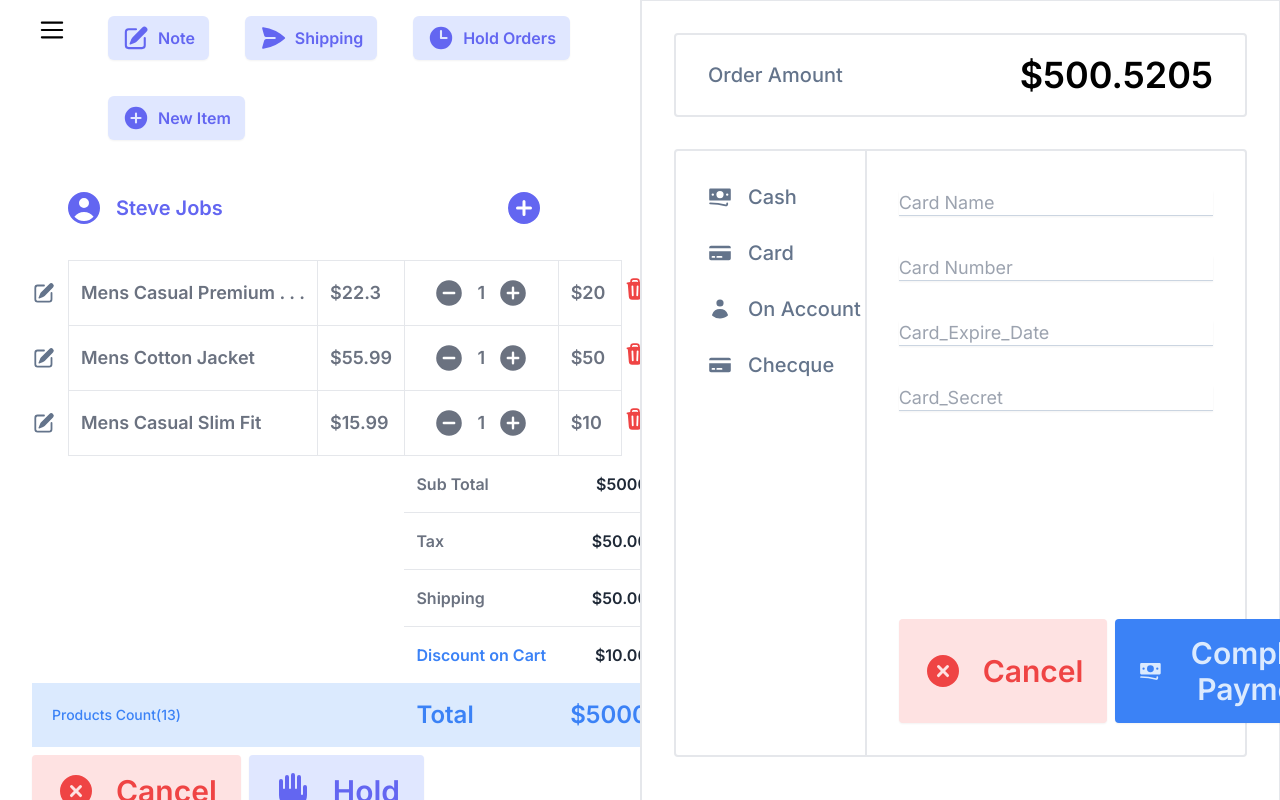
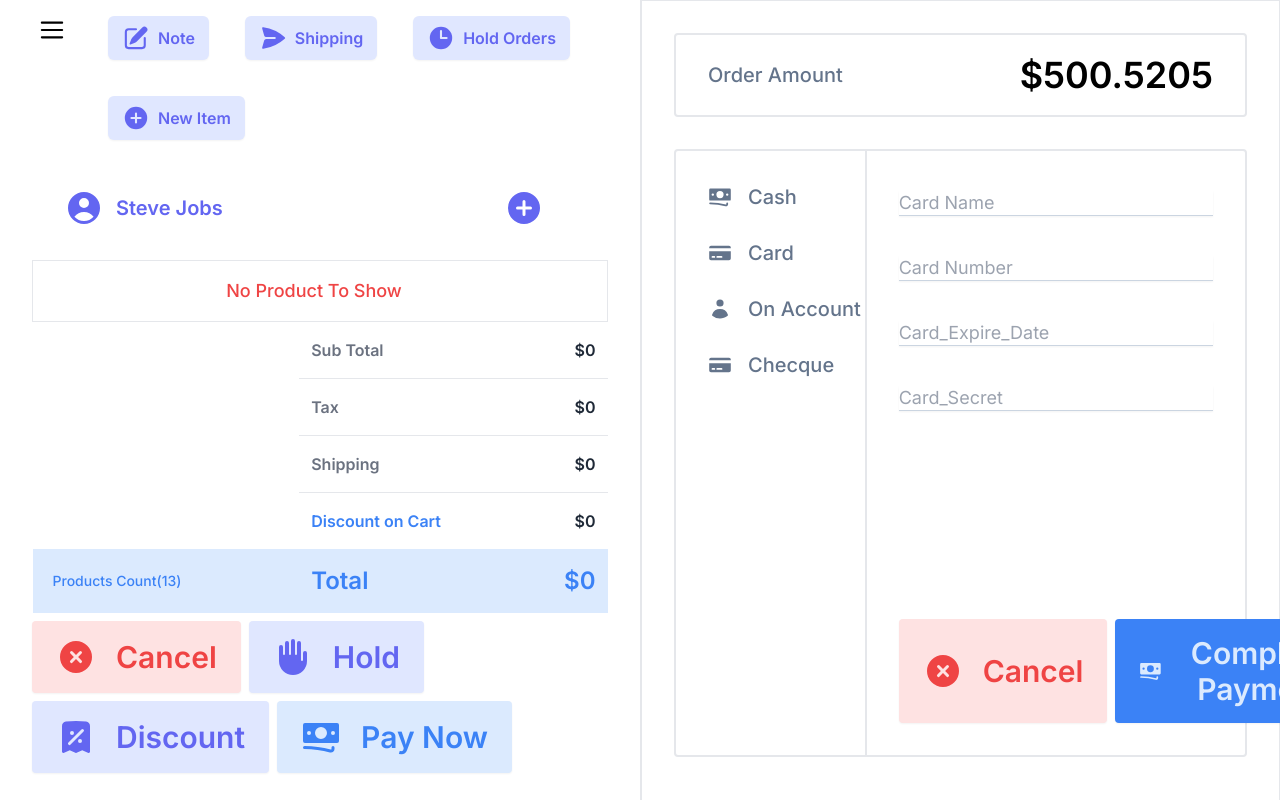
Before and after one commit to faysal725/pos, a Next.js app: page /payment in a window 1280 px wide. Shown: the top 800 px of the page. Built offline with nearby package versions, Linux system fonts and the light colour scheme.

Commit message:
item counter modified

```diff
--- a/src/components/Card/Card.jsx
+++ b/src/components/Card/Card.jsx
@@ -1,30 +1,36 @@
 "use client";
 
-
-import { setProduct, getProducts } from "@/features/cart/cartSlice";
+import { setProduct, getProducts, setSubTotal, setTotal, emptyCart } from "@/features/cart/cartSlice";
 import Link from "next/link";
-import React, { useContext, useState } from "react";
+import React, { useContext, useEffect, useState } from "react";
 import { useSelector, useDispatch } from "react-redux";
-
-
 
 export default function Card({ productDetails }) {
   // for form submission
   const [userData, setUserData] = useState({});
-  const dispatch = useDispatch()
-  const {products} = useSelector((state) => state.cart)
-
-  // const {
-  //     product, setProduct
-  //   } = useContext(CartContext);
+  const dispatch = useDispatch();
+  const { products } = useSelector((state) => state.cart);
 
   const addToCart = async () => {
-    dispatch(setProduct(productDetails))
-    console.log(products)
+    dispatch(setProduct(productDetails));
   };
 
+  useEffect(() => {
+    if (products.length > 0) {
+      dispatch(setSubTotal(products))
+
+
+    }else{
+      dispatch(setSubTotal([]))
+    }
+    dispatch(setTotal(products))
+  }, [products])
+
   return (
-    <div  onClick={() => addToCart()} className="group relative max-w-72 border flex flex-col justify-between border-slate-400  rounded-sm w-40">
+    <div
+      onClick={() => addToCart()}
+      className="group relative max-w-72 border flex flex-col justify-between border-slate-400  rounded-sm w-40"
+    >
       <div className="overflow-hidden rounded-md  lg:aspect-none group-hover:opacity-75 h-40 w-40 p-2 mx-auto">
         <img
           src={productDetails.image}
--- a/src/components/Counter/ItemCounter.jsx
+++ b/src/components/Counter/ItemCounter.jsx
@@ -2,18 +2,33 @@
 
 
 import { MinusCircleIcon, PlusCircleIcon } from "@heroicons/react/20/solid";
-import React, { useState } from "react";
+import React, { useEffect, useState } from "react";
 
-export default function ItemCounter({ defaultValue = 1 }) {
-    const [count, setCount] = useState(defaultValue)
+export default function ItemCounter({ quantity = 1 , setQty}) {
+    const [count, setCount] = useState(quantity)
+
+    useEffect(() => {
+      setCount(quantity)
+    }, [quantity])
+
+    const handleIncrease = () => {
+      setQty(count+1)
+    }
+
+    const handleDecrease = () => {
+      if (count > 1) {
+        setQty(count - 1)
+      }
+    }
+
   return (
     <div className="flex gap-x-3 items-center justify-center">
-      <button className="" onClick={() => console.log('asdf')}>
-        <MinusCircleIcon className="h-8 w-8" />
+      <button className="" onClick={() => handleDecrease()}>
+        <MinusCircleIcon className="h-8 w-8 transition-all duration-150 hover:scale-110 hover:text-indigo-500" />
       </button>
       <span>{count}</span>
       <button>
-        <PlusCircleIcon className="h-8 w-8" onClick={() => console.log('asdf')}/>
+        <PlusCircleIcon className="h-8 w-8 transition-all duration-150 hover:scale-110 hover:text-indigo-500" onClick={() => handleIncrease()}/>
       </button>
     </div>
   );
--- a/src/components/Table/ProductTable.jsx
+++ b/src/components/Table/ProductTable.jsx
@@ -16,11 +16,22 @@ import {
 import IconBtnLg from "../Button/IconBtnLg";
 import ItemCounter from "../Counter/ItemCounter";
 
-export default function ProductTable({ tableData }) {
-
+export default function ProductTable({ tableData, subTotal=0, tax=0, shipping=0, total=0, discount=0, deleteByIndex, setQuantity}) {
+  console.log(tableData)
   const handleClick = () => {
     console.log('asdfsdf')
   }
+
+  const NoProduct = () => {
+    return(
+      <tr className="border">
+                  <td colSpan="5" className="whitespace-nowrap py-4 pl-4 pr-3 text-sm font-medium text-gray-900 sm:pl-0 text-center">
+                    <p className="text-lg text-red-500">No Product To Show</p>
+                  </td>
+                  </tr>
+    )
+  }
+
   return (
     <div className="px-4 sm:px-6 lg:px-8 pb-10">
       <div className=" flow-root">
@@ -28,30 +39,35 @@ export default function ProductTable({ tableData }) {
           <div className="inline-block min-w-full py-2 align-middle sm:px-6 lg:px-8">
             <table className="min-w-full divide-y divide-gray-300">
               <tbody className="">
-                {tableData.map((product) => (
-                  <tr key={product.id}>
+                {
+                tableData.length > 0 ? tableData.map((product, index) => (
+                  <tr key={index}>
                     <td className="whitespace-nowrap py-4 pl-4 pr-3 text-sm font-medium text-gray-900 sm:pl-0">
                       <PencilSquareIcon className="h-6 w-6 text-slate-500" />
                     </td>
                     <td className="whitespace-nowrap px-3 py-4 text-lg text-gray-500 font-semibold border">
-                      {product.title.length > 20
-                        ? product.title.slice(0, 20) + ". . ."
-                        : product.title}
+                      {product.name.length > 20
+                        ? product.name.slice(0, 20) + ". . ."
+                        : product.name}
+                    </td>
+                    <td className="whitespace-nowrap px-3 py-4 text-lg text-gray-500 font-semibold border">
+                      ${product.raw.price}
+                    </td>
+                    <td className="whitespace-nowrap px-3 py-4 text-lg text-gray-500 font-semibold border">
+                      <ItemCounter quantity={product.quantity} setQty={(qty) => setQuantity(qty, index)}/>
                     </td>
                     <td className="whitespace-nowrap px-3 py-4 text-lg text-gray-500 font-semibold border">
                       ${product.price}
                     </td>
-                    <td className="whitespace-nowrap px-3 py-4 text-lg text-gray-500 font-semibold border">
-                      <ItemCounter />
-                    </td>
-                    <td className="whitespace-nowrap px-3 py-4 text-lg text-gray-500 font-semibold border">
-                      ${product.discount_price}
-                    </td>
                     <td className="whitespace-nowrap py-4 pl-4 pr-3 text-sm font-medium text-gray-900 sm:pl-0 flex justify-center">
-                      <TrashIcon className="h-6 w-6 text-red-500" />
+                      <TrashIcon  onClick={() => deleteByIndex(index)} className="h-6 w-6 text-red-500" />
                     </td>
                   </tr>
-                ))}
+
+                ))
+                :
+                <NoProduct />
+                }
 
                 <tr>
                   <td
@@ -65,7 +81,7 @@ export default function ProductTable({ tableData }) {
                     className="whitespace-nowrap px-3 py-4 text-base text-gray-800 font-semibold text-end"
                     colSpan="2"
                   >
-                    $5000
+                    ${subTotal}
                   </td>
                 </tr>
 
@@ -81,7 +97,7 @@ export default function ProductTable({ tableData }) {
                     className="whitespace-nowrap px-3 py-4 text-base text-gray-800 font-semibold text-end border-t"
                     colSpan="2"
                   >
-                    $50.00
+                    ${tax}
                   </td>
                 </tr>
 
@@ -97,7 +113,7 @@ export default function ProductTable({ tableData }) {
                     className="whitespace-nowrap px-3 py-4 text-base text-gray-800 font-semibold text-end border-t"
                     colSpan="2"
                   >
-                    $50.00
+                    ${shipping}
                   </td>
                 </tr>
 
@@ -113,7 +129,7 @@ export default function ProductTable({ tableData }) {
                     className="whitespace-nowrap px-3 py-4 text-base text-gray-800 font-semibold text-end border-t"
                     colSpan="2"
                   >
-                    $10.00
+                    ${discount}
                   </td>
                 </tr>
 
@@ -131,7 +147,7 @@ export default function ProductTable({ tableData }) {
                     className="whitespace-nowrap px-3 py-4 text-2xl  font-semibold text-end"
                     colSpan="2"
                   >
-                    $5000
+                    ${total}
                   </td>
                 </tr>
               </tbody>
--- a/src/containers/CheckoutContainer.jsx
+++ b/src/containers/CheckoutContainer.jsx
@@ -1,3 +1,4 @@
+'use client'
 import React from 'react'
 import {
     EllipsisVerticalIcon,
@@ -8,14 +9,34 @@ import CheckoutHeader from '@/components/Header/CheckoutHeader';
 import ProfileSection from '@/components/Page/ProfileSection';
 import ProductTable from '@/components/Table/ProductTable';
 import { getAllProducts } from '../../data/product-data';
+import { useSelector, useDispatch } from "react-redux";
+import { removeProduct, setQuantity } from '@/features/cart/cartSlice';
+
 
 export default function CheckoutContainer() {
-  const products = getAllProducts().slice(1, 4)
+
+  const { products, subTotal,total, tax, shipping, discount   } = useSelector((state) => state.cart);
+  const dispatch = useDispatch();
+
+  const handleQty = (qty, index) => {
+    let quantityChangeProduct = {
+      index: index,
+      quantity: qty
+    }
+
+    dispatch(setQuantity(quantityChangeProduct))
+  }
   return (
     <section>
         <CheckoutHeader />
         <ProfileSection />
-        <ProductTable tableData={products}/>
+
+        {/* {
+          products? <ProductTable tableData={products} subTotal={subTotal} tax={tax} shipping={shipping} total={total} discount={discount}/>
+          :
+          <></>
+        } */}
+        <ProductTable tableData={products} subTotal={subTotal} tax={tax} shipping={shipping} total={total} discount={discount} deleteByIndex={(index) => dispatch(removeProduct(index))} setQuantity={(qty, index) => handleQty(qty, index)}/>
     </section>
   )
 }
--- a/src/features/cart/cartSlice.js
+++ b/src/features/cart/cartSlice.js
@@ -10,6 +10,9 @@ export const cartSlice = createSlice({
     total: 0,
     deliveryCharge: 0,
     totalProduct: 0,
+    tax:0,
+    shipping:0,
+    discount: 0
   },
   reducers: {
     open: (state) => {
@@ -41,23 +44,43 @@ export const cartSlice = createSlice({
 
         state.products.push(productBody(product));
       }
+
+      state.tax = 34
+      state.shipping = 20
+      state.discount = 10
     },
 
     removeProduct(state, action) {
       console.log("product removal", state.products);
       let index = action.payload;
       state.products.splice(index, 1);
+      if (state.products.length  == 0) {
+        state.tax = 0
+        state.shipping = 0
+        state.discount = 0
+      }
+    },
+
+    setQuantity(state, action){
+      let index = action.payload.index;
+      let qty = action.payload.quantity;
+
+      console.log(index, qty, state.products[index].quantity)
+
+      // state.products.splice(index, 1);
+
+      state.products[index].quantity = qty
     },
 
     emptyCart(state) {
-      state.vendorId = null;
       state.deliveryCharge = 0;
-      state.kmCharge = 0;
-      state.weightCharge = 0;
-      state.baseFare = 0;
       state.subTotal = 0;
       state.total = 0;
-      state.products.splice(0, state.products.length);
+      state.products= [];
+
+      state.tax = 0
+      state.shipping = 0
+      state.discount =  0
     },
 
     getProducts(state) {
@@ -68,8 +91,10 @@ export const cartSlice = createSlice({
       state.products.push(products);
     },
 
-    getTotal(state) {
-      return Math.ceil(state.subTotal + state.deliveryCharge);
+    setTotal(state) {
+      console.log(Math.ceil(state.subTotal + state.deliveryCharge + state.tax + state.shipping  - state.discount))
+      // return Math.ceil(state.subTotal + state.deliveryCharge + state.tax + state.shipping  - state.discount);
+      state.total = Math.ceil(state.subTotal + state.deliveryCharge + state.tax + state.shipping  - state.discount)
     },
     setSubTotal(state, action) {
       state.subTotal = 0;
@@ -97,8 +122,9 @@ export const {
   getProducts,
   setProducts,
   removeProduct,
+  setQuantity,
   emptyCart,
-  getTotal,
+  setTotal,
   setSubTotal,
   getSubTotal,
 } = cartSlice.actions;
@@ -112,6 +138,6 @@ const productBody = (product) => {
     name: product.title,
     image: product.image,
     quantity: 1,
-    price: product.price,
+    price: product.discount_price,
   };
 };
```
